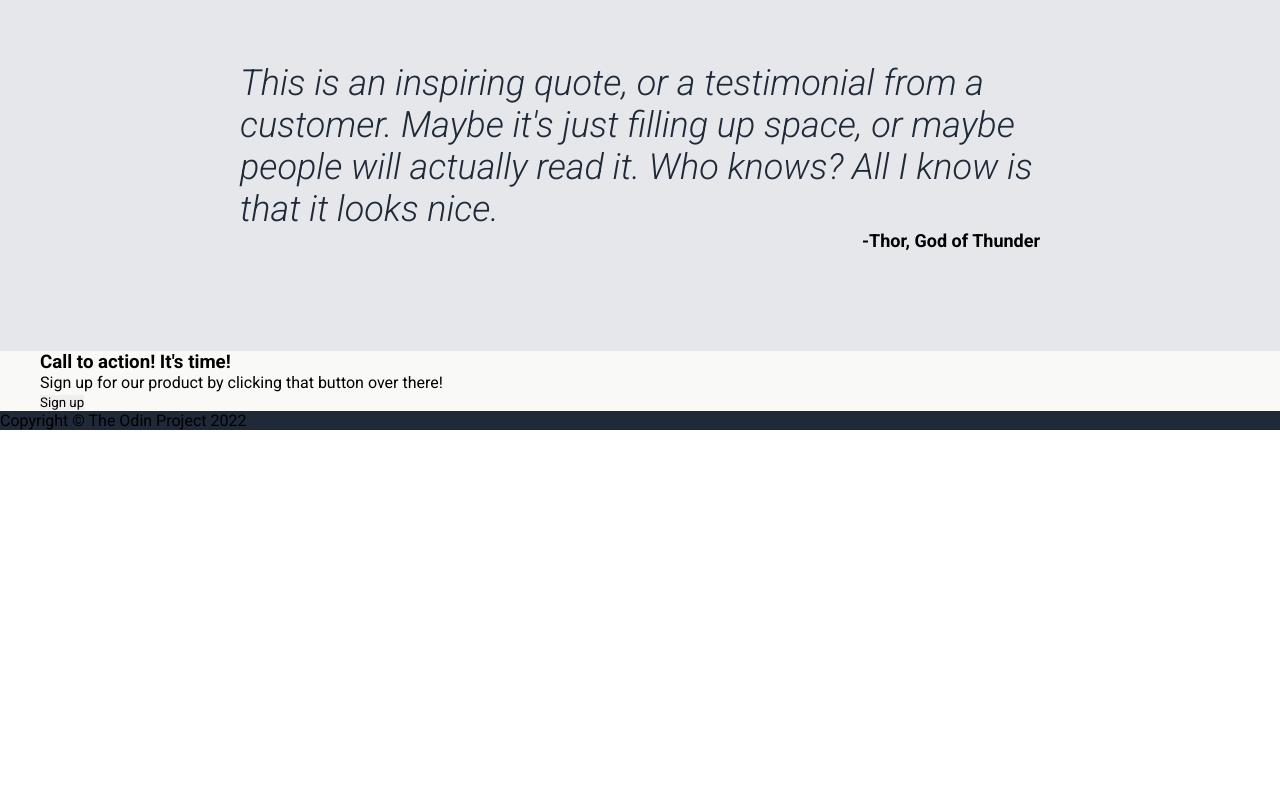
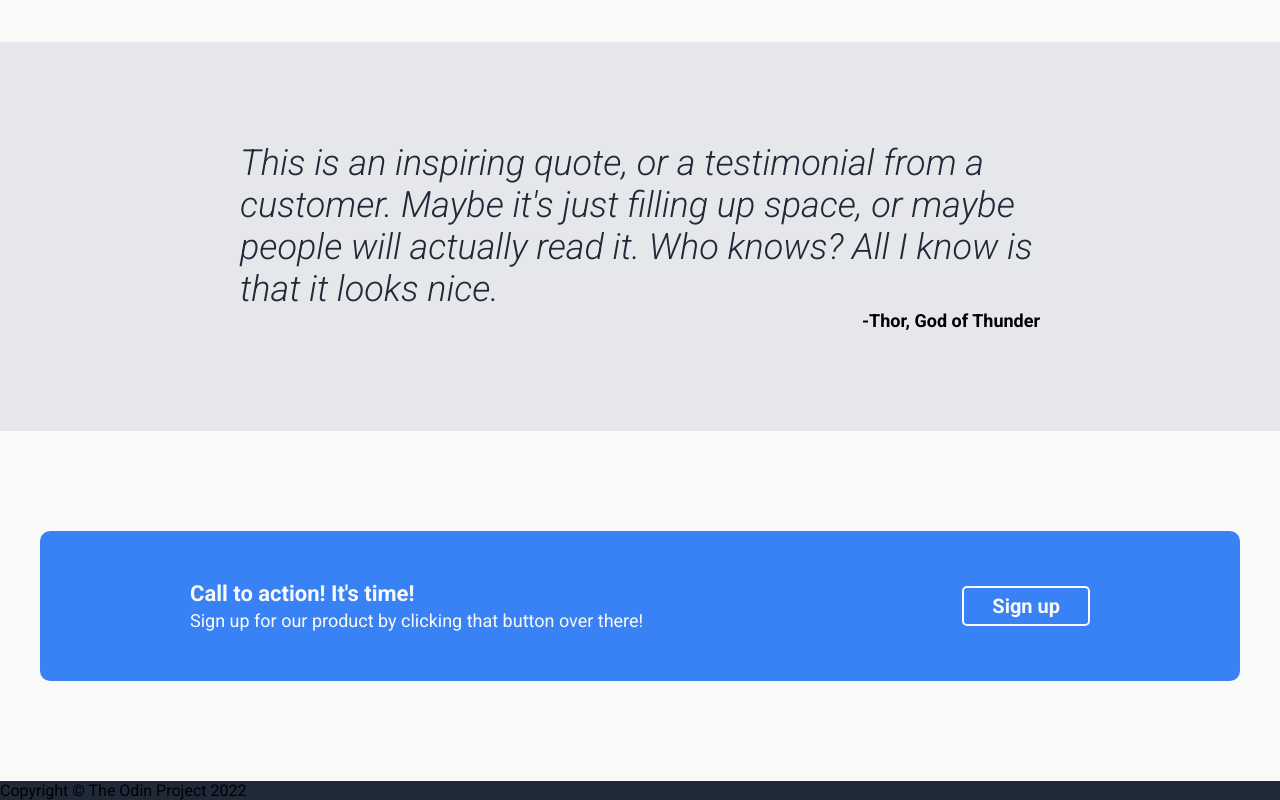
Before and after one commit to connorbelding/landing-page, a plain HTML site: page index.html in a window 1280 px wide. Shown: the part 979-1779 px from the top of the page. Before the commit the page ends 1409 px from the top, so only its background shows below. Drawn offline with Linux system fonts and the light colour scheme.

Commit message:
Added styles for CTA section

```diff
--- a/index.html
+++ b/index.html
@@ -76,15 +76,13 @@
         </div>
         <div id="cta-section">
             <div class="width-limit">
-                <div class="cta-container">
-                    <div class="cta-text">
-                        <h3>Call to action! It's time!</h3>
-                        <p>Sign up for our product by clicking that button over there!</p>
-                    </div>
-                    <button>
-                        Sign up
-                    </button>
+                <div class="cta-text-container">
+                    <h3>Call to action! It's time!</h3>
+                    <p>Sign up for our product by clicking that button over there!</p>
                 </div>
+                <button>
+                    Sign up
+                </button>
             </div>
         </div>
         <footer>Copyright © The Odin Project 2022</footer>
--- a/styles.css
+++ b/styles.css
@@ -13,6 +13,7 @@ a {
 
 button {
   border: none;
+  display: block;
 }
 
 :root {
@@ -67,14 +68,14 @@ nav ul li a {
 #hero .width-limit {
   display: flex;
   gap: 8px;
-  padding: 75px 0;
+  padding: 100px 0 130px 0;
 }
 
 .hero-content {
   display: flex;
   flex-direction: column;
   justify-content: center;
-  gap: 12px;
+  gap: 16px;
 }
 
 .hero-content h1 {
@@ -181,6 +182,43 @@ nav ul li a {
 
 #cta-section {
   background: var(--white);
+  padding: 100px 0;
+}
+
+#cta-section .width-limit {
+  background: var(--light-blue);
+  display: flex;
+  padding: 50px 150px;
+  border-radius: 10px;
+}
+
+.cta-text-container {
+  color: var(--white);
+  display: flex;
+  flex-direction: column;
+  gap: 4px;
+}
+
+.cta-text-container h3 {
+  font-size: 22px;
+}
+
+.cta-text-container p {
+  font-size: 18px;
+}
+
+#cta-section button {
+  height: fit-content;
+  width: fit-content;
+  align-self: center;
+  margin-left: auto;
+  color: var(--white);
+  background: transparent;
+  border: 2px solid var(--white);
+  font-weight: bold;
+  font-size: 20px;
+  padding: 6px 28px;
+  border-radius: 5px;
 }
 
 footer {
```
